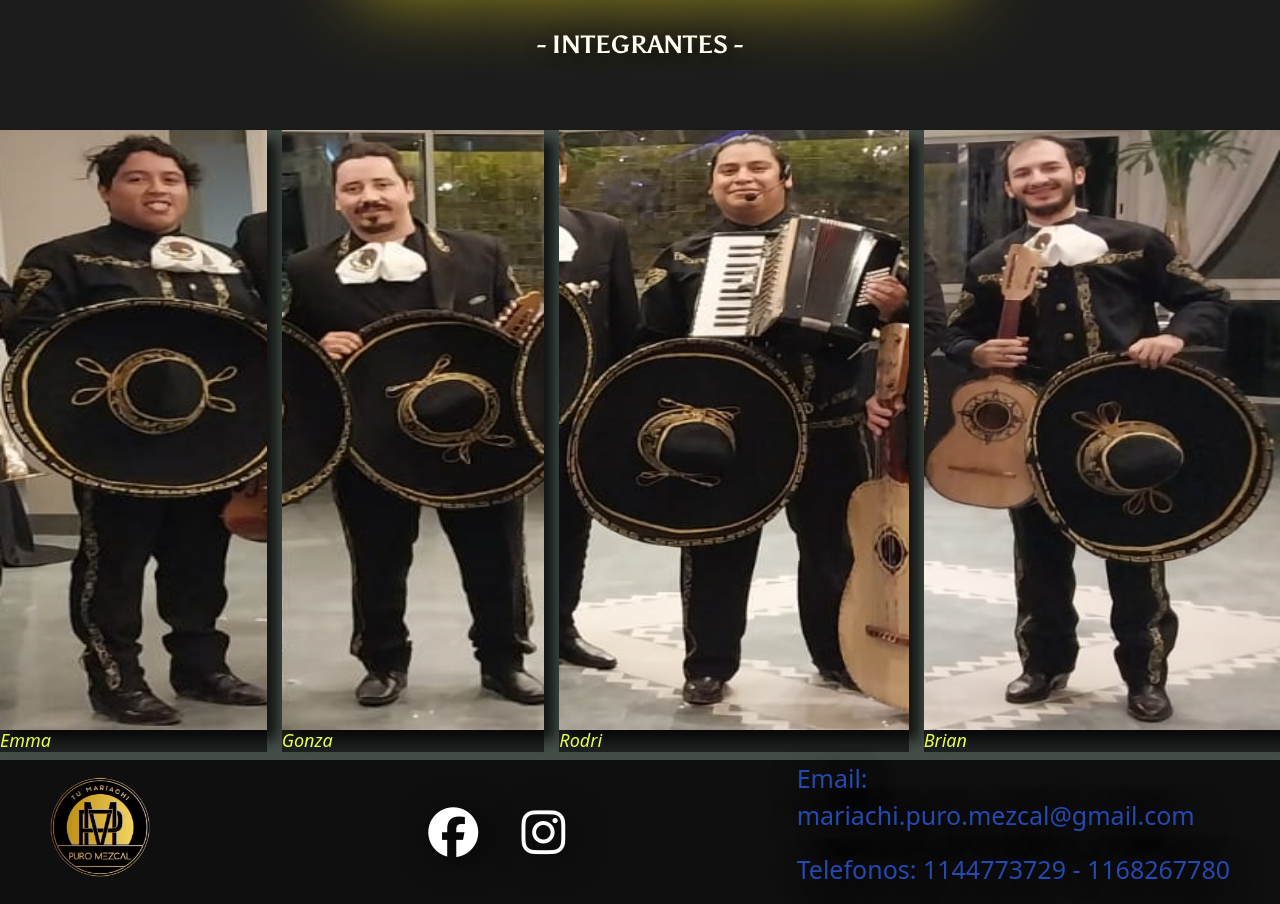
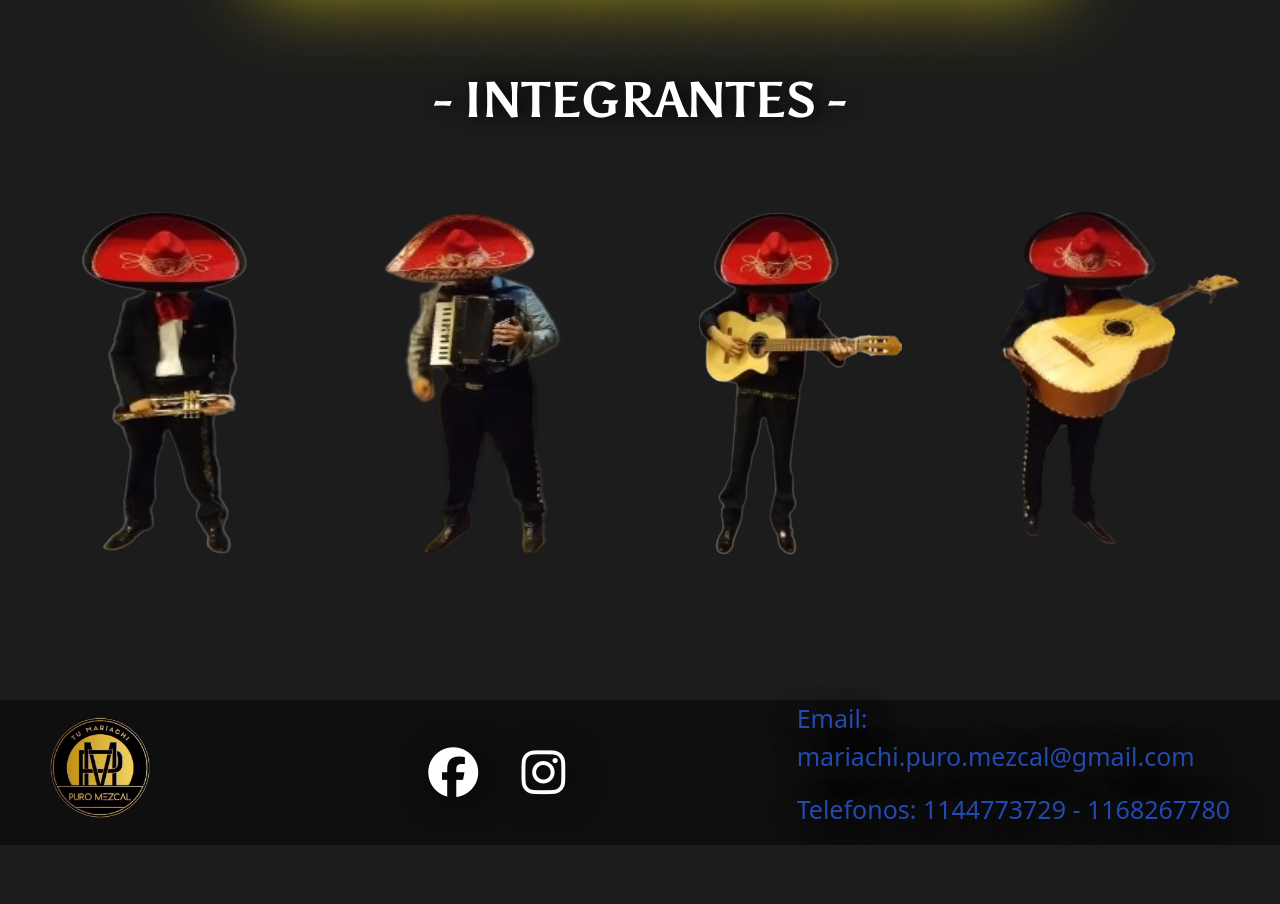
Before and after one commit to Leovilis/mezcal, a plain HTML site: page pages/galeria.html in a window 1280 px wide. Shown: the part 880-1784 px from the top of the page. After the commit the page ends 1725 px from the top, so only its background shows below. Drawn offline with nearby package versions, Linux system fonts and the light colour scheme; a small style sheet from the web is missing; files whose address does not match are found by name; a web font is replaced by a local one.

Commit message:
se agrega canal alfa a fotos de integrantes. Se agrega imagen a la galeria

```diff
--- a/pages/galeria.html
+++ b/pages/galeria.html
@@ -160,33 +160,39 @@
       </div> -->
       <h1 class="titulo">MARIACHI PURO MEZCAL</h1>
       <div class="img-content">
-        <img src="../assets/1.jpg" alt="" />
-        <img src="../assets/serenata-01.jpg" alt="" />
+        <img src="../assets/1.jpg" alt="serenata-01" />
+        <img src="../assets/serenata-01.jpg" alt="serenata-03" />
         <img
-          src="../assets/WhatsApp Image 2023-06-20 at 00.54.38.jpeg"
+          src="../assets/casamiento.jpg"
           alt=""
         />
-        <img src="../assets/escaleras-03.png" alt="" />
-        <img src="../assets/serenata-04.jpg" alt="" />
+        <img src="../assets/escaleras-03.png" alt="serenata-03" />
+        <img src="../assets/puro_mezcal.jpg" alt="serenata-03" />
+        <img src="../assets/serenata-04.jpg" alt="serenata-04" />
       </div>
       <section class="cont-formacion">
         <h2 class="integrantes">- INTEGRANTES -</h2>
-        <div class="formacion">
-          <div class="grid-cont">
-            <img src="../assets/emma.png" alt="Emma" class="emma" />
-            <h3>Emma</h3>
+        <div class="grid-container">
+          <div class="grid-item">
+            <div class="overlay">
+              <img src="../assets/emma1.png" alt="Emma" class="emma" />
+            </div>
           </div>
-          <div class="grid-cont">
-            <img src="../assets/gonza.png" alt="Gonza" class="gonza" />
-            <h3>Gonza</h3>
+          <div class="grid-item">
+            <div class="overlay">
+              <img src="../assets/gonza1.png" alt="Gonza" class="gonza" />
+            </div>
           </div>
-          <div class="grid-cont">
-            <img src="../assets/rodri.png" alt="Rodri" class="rodri" />
-            <h3>Rodri</h3>
+
+          <div class="grid-item">
+            <div class="overlay">
+              <img src="../assets/brian1.png" alt="Brian" class="brian" />
+            </div>
           </div>
-          <div class="grid-cont">
-            <img src="../assets/brian.png" alt="Brian" class="brian" />
-            <h3>Brian</h3>
+          <div class="grid-item">
+            <div class="overlay">
+              <img src="../assets/rodri3.png" alt="Rodri" class="rodri" />
+            </div>
           </div>
         </div>
       </section>
@@ -214,7 +220,6 @@
             >mariachi.puro.mezcal@gmail.com</a
           >
           <br />
-
         </p>
         <p>Telefonos: 1144773729 - 1168267780</p>
       </div>
--- a/style.css
+++ b/style.css
@@ -26,10 +26,10 @@ footer {
   justify-content: space-between;
   background-color: rgba(0, 0, 0, 0.474);
 }
-.fa-facebook:hover{
+.fa-facebook:hover {
   color: blue !important;
 }
-.fa-instagram:hover{
+.fa-instagram:hover {
   background-color: radial-gradient(
     circle at 33% 100%,
     #fed373 4%,
@@ -37,7 +37,7 @@ footer {
     #d92e7f 62%,
     #9b36b7 85%,
     #515ecf
-  )!important;
+  ) !important;
   color: #9b36b7 !important;
 }
 
@@ -91,12 +91,12 @@ h1 {
 }
 
 h2 {
-  font-size: 25px !important;
+  font-size: 50px !important;
   font-family: "mex-bold", Arial, Helvetica, sans-serif !important;
   font-weight: 900 !important;
   text-shadow: 5px 1px 18px #000000;
   color: #ffffff !important;
-  margin-top: 50px !important;
+  margin-top: 90px !important;
   margin-bottom: 70px !important;
 }
 
@@ -136,7 +136,7 @@ p {
   text-decoration: none;
 }
 
-.derecho a:hover{
+.derecho a:hover {
   color: #ffffff !important;
   text-shadow: 5px 5px 32px rgba(253, 235, 32, 0.849) !important;
 }
@@ -172,24 +172,6 @@ p {
 
 /* --------------------------GALERIA----------------------------------- */
 
-/* .carousel-img{
-
-    width: 600px;
-    height: 500px;
-    margin-top: 50px;
-    margin-bottom: 50px;
-    align-items: center !important;
-}
-
-.alinear{
-    text-align: center !important;
-} */
-/* .parent{
-  align-items: center;
-}
-
-*/
-
 .titulo,
 .integrantes {
   text-align: center;
@@ -199,11 +181,12 @@ p {
 }
 .img-content {
   margin-top: 100px;
-  margin-left: 350px;
+  margin-left: 250px;
   display: flex;
-  width: 600px;
+  width: 800px;
   height: 430px;
-  justify-content: center;
+  text-align: center;
+  /* justify-content: center; */
 }
 
 .img-content img {
@@ -217,126 +200,36 @@ p {
   -webkit-box-shadow: 10px 10px 80px 0px rgba(253, 235, 32, 0.849);
   -moz-box-shadow: 10px 10px 80px 0px rgba(253, 235, 32, 0.849);
 }
-/*
-.formacion {
-  width: 100%;
-  height: 100%;
-  align-items: center;
-  justify-content: center;
-  margin-top: 30px;
-  background-color: rgba(0, 0, 0, 0.474);
+
+/*-------------GRID------------*/
+.grid-container {
   display: grid;
-  grid-template-areas: "emma gonza rodri brian";
-  column-gap: 5px;
-}
-.formacion div img {
-  width: 100%;
-  height: 100%;
-  /* flex-grow: 5; */
-/* object-fit: cover;
-  opacity: 0.8;
-  transition: 0.5s ease;
-  border-radius: 8px;
-  box-shadow: 10px 10px 80px 0px rgb(0, 0, 0);
-  -webkit-box-shadow: 10px 10px 80px 0px rgb(0, 0, 0);
-  -moz-box-shadow: 10px 10px 80px 0px rgb(0, 0, 0);
-  transition: 0.5s;
-}
-.cont-formacion h3 {
-  width: 100%;
-}
-.formacion div h3 {
-  font-size: 0;
-}
-.rodri{
-
-  width: 500px;
-  height: 100%;
-}
-.formacion div img:hover {
-  width: 200px;
-  height: 100%;
-  opacity: 1;
-  filter: contrast(120%);
+  border-radius: 50px;
+  grid-template-columns: repeat(4, 1fr);
+  grid-template-rows: repeat(1, 500px);
+  text-align: center;
 }
 
-.grid-cont {
+.grid-item .overlay {
   position: relative;
-  transition: 2s;
+  overflow: hidden;
 }
-.formacion div h3 {
-  position: absolute;
-  bottom: 0;
-  background-color: rgba(0, 0, 0, 0.566);
-  /* color: white;
-  width: 100%;
-  font-size: 18px;
-  font-weight: lighter;
-  font-style: oblique;
+
+.grid-item img {
+  max-width: 100%;
+  max-height: 100%;
+  transition: transform 0.3s;
 }
-*/
+
+.grid-item:hover img {
+  transform: scale(1.1);
+}
+
 .img-content img:hover {
-  cursor: crosshair;
   width: 300px;
   opacity: 1;
   filter: contrast(120%);
   text-align: start;
-}
-
-.formacion {
-  width: 100%;
-  height: 100%;
-  margin-top: 30px;
-  background-color: rgba(76, 87, 80, 0.849);
-  display: grid;
-  grid-template-areas: "emma gonza rodri brian";
-  row-gap: 25px; /* Genera margenes en grd*/
-  column-gap: 15px;
-}
-
-.formacion div img {
-  width: 100%;
-  height: 600px;
-  object-fit: fill;
-  box-shadow: 10px 10px 12px 0px rgba(0, 0, 0, 0.75);
-  -webkit-box-shadow: 10px 10px 12px 0px rgba(0, 0, 0, 0.75);
-  -moz-box-shadow: 10px 10px 12px 0px rgba(0, 0, 0, 0.75);
-}
-
-.cont-formacion h3 {
-  width: 100%;
-}
-
-.formacion div h3 {
-  font-size: 0;
-}
-
-.formacion div:hover {
-  transform: scale(1.05, 1.05);
-}
-
-.formacion div h3 {
-  /* position: absolute; */
-  bottom: 0;
-  background-color: rgba(0, 0, 0, 0.566);
-  /* color: white; */
-  width: 100%;
-  font-size: 18px;
-  font-weight: lighter;
-  font-style: oblique;
-}
-
-.emma {
-  grid-area: emma;
-}
-.gonza {
-  grid-area: gonza;
-}
-.rodri {
-  grid-area: rodri;
-}
-.brian {
-  grid-area: brian;
 }
 
 /* ---CONTACTO--- */
@@ -358,15 +251,11 @@ p {
   width: 50%;
   height: auto;
   border: 1px aqua dotted;
-
 }
-
 
 @keyframes efecto {
   0% {
     box-shadow: 0 0 0 0 rgba(76, 87, 80, 0.849);
-    /* text-shadow: 5px 5px 32px #fff705 !important; */
-    /* color: #ffffff !important;  */
   }
   100% {
     box-shadow: 0 0 0 10px rgb(76, 87, 80);
```
Also changed, not shown: assets/brian.png (deleted), assets/brian1.png (added), assets/casamiento.jpg (renamed from assets/WhatsApp Image 2023-06-20 at 00.54.38.jpeg), assets/emma.png (deleted), assets/emma1.png (added), assets/gonza.png (deleted), assets/gonza1.png (added), assets/puro_mezcal.jpg (added), assets/rodri.png (deleted), assets/rodri3.png (added).
